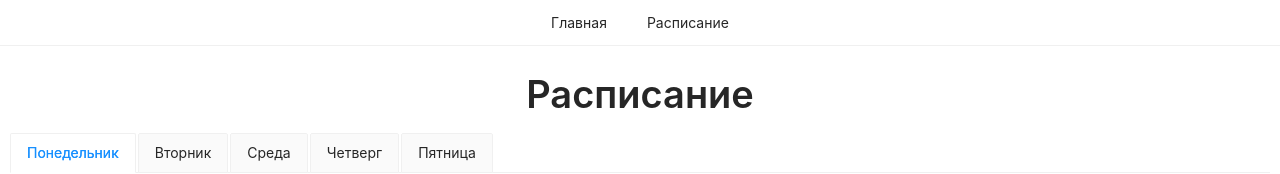
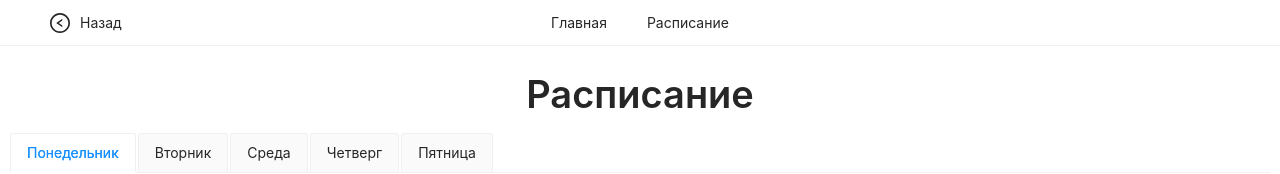
Before and after one commit to punkmachine/homework-frontend, a React (Create React App) app: page /schedule in a window 1280 px wide. Shown: the top 174 px of the page. Built offline with nearby package versions, Linux system fonts and the light colour scheme.

Commit message:
add back button.

```diff
--- a/src/assets/main.scss
+++ b/src/assets/main.scss
@@ -5,9 +5,54 @@
 }
 
 .menu {
+	position: relative;
+
 	ul {
 		display: flex;
 		justify-content: center;
+	}
+
+	.back {
+		height: 100%;
+		position: absolute;
+		left: 50px;
+		cursor: pointer;
+		display: flex;
+		gap: 10px;
+		align-items: center;
+		transition: 0.3s;
+
+		&-icon {
+			font-size: 20px;
+		}
+
+		&::after {
+			content: "";
+			opacity: 0;
+			height: 2px;
+			width: 80px;
+			background-color: #1890ff;
+
+			position: absolute;
+			bottom: 0;
+			left: -3px;
+
+			transition: 0.3s;
+		}
+
+		&:hover {
+			transition: 0.3s;
+
+			&::after {
+				opacity: 1;
+			}
+
+			.ant-typography {
+				color: #1890ff;
+			}
+
+			color: #1890ff;
+		}
 	}
 }
 
--- a/src/components/header.jsx
+++ b/src/components/header.jsx
@@ -1,12 +1,28 @@
-import React from 'react';
+import React, { useEffect, useState } from 'react';
 import { Link } from 'react-router-dom';
-import { Menu } from 'antd';
-import { SCHEDULE_PAGE_PATH } from '../constants/routes';
+import { Menu, Typography } from 'antd';
+import { LeftCircleOutlined } from '@ant-design/icons';
+
+import { useRedirect } from '../hooks/redirect';
+
+import { SCHEDULE_PAGE_PATH, MAIN_PAGE_PATH } from '../constants/routes';
 
 function Header() {
+	const { goback, pathname } = useRedirect();
+
+	const [hidden, setHidden] = useState(true);
+
+	useEffect(() => {
+		setHidden(pathname === MAIN_PAGE_PATH);
+	}, [pathname]);
+
 	return (
 		<header className="header">
 			<nav className="menu">
+				<div className='back' onClick={goback} hidden={hidden}>
+					<LeftCircleOutlined className='back-icon' />
+					<Typography>Назад</Typography>
+				</div>
 				<Menu mode="horizontal">
 					<Menu.Item key='main'>
 						<Link to='/'>Главная</Link>
--- a/src/constants/routes.js
+++ b/src/constants/routes.js
@@ -1,2 +1,3 @@
+export const MAIN_PAGE_PATH = '/';
 export const SCHEDULE_PAGE_PATH = '/schedule';
 export const LESSON_PAGE_PATH = '/lesson';
--- a/src/hooks/redirect.js
+++ b/src/hooks/redirect.js
@@ -1,8 +1,9 @@
-import { useHistory } from 'react-router-dom';
+import { useHistory, useLocation } from 'react-router-dom';
 import { LESSON_PAGE_PATH, SCHEDULE_PAGE_PATH } from '../constants/routes';
 
 export const useRedirect = () => {
 	const history = useHistory();
+	const { pathname } = useLocation();
 
 	const goback = () => history.goBack();
 	const goSchedule = () => history.push(SCHEDULE_PAGE_PATH);
@@ -10,6 +11,7 @@ export const useRedirect = () => {
 	const goLesson = (id) => history.push(`${LESSON_PAGE_PATH}-${id}`);
 
 	return {
+		pathname,
 		goback,
 		goLesson,
 		goMain,
--- a/src/pages/lesson.jsx
+++ b/src/pages/lesson.jsx
@@ -19,6 +19,14 @@ function LessonPage() {
 		},
 		{
 			id: 2,
+			title: 'title',
+			description: 'description',
+			createTime: 'createTime',
+			author: 'author',
+			expireDate: 'expireDate',
+		},
+		{
+			id: 3,
 			title: 'title',
 			description: 'description',
 			createTime: 'createTime',
```
